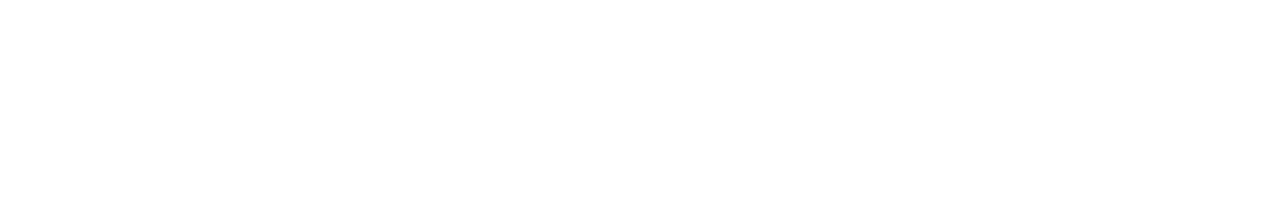
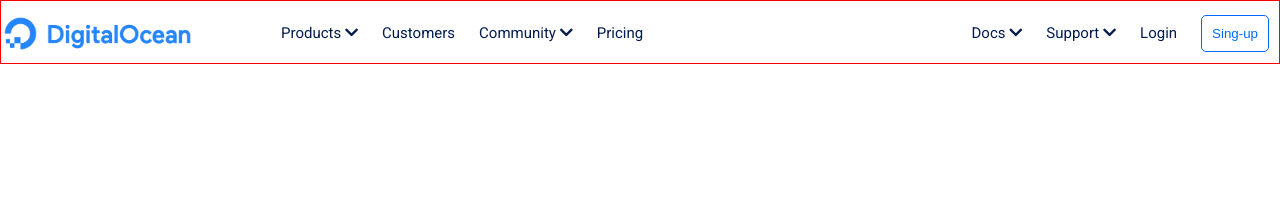
Before and after one commit to MSabbatini98/html-css-digitalocean, a plain HTML site: page index.html in a window 1280 px wide. Drawn offline with nearby package versions, Linux system fonts and the light colour scheme; files that its build step writes are made by us from their sources.

Commit message:
Done header_top
started jumbotron

```diff
--- a/css/header.css
+++ b/css/header.css
@@ -0,0 +1,90 @@
+*{
+    box-sizing: border-box;
+    margin: 0;
+    padding: 0;
+}
+h1{
+    font-size: 58px;
+    color: white;
+}
+header .header_top .central_nav{
+    margin: 0 5%;
+}
+header a{
+    text-decoration: none;
+    color: inherit;
+}
+header .header_top nav,
+header nav ul li,
+header .header_top .logo,
+header .header_top .central_nav,
+header .header_top .right_nav {
+    display: inline-block;
+}
+header .header_top{
+    height: 64px;
+    color: #031c4e;
+    font-family: 'Roboto', sans-serif;
+    text-transform: capitalize;
+    background-color: white;
+        border: 1px solid red;
+}
+header .header_top .logo img{
+    height:65px;
+    width:auto;
+    vertical-align: middle;
+    padding: 15px;
+    padding-left: 2px;
+}
+header .central_nav,
+header .logo {
+    vertical-align: middle;
+    float: left;
+}
+header .right_nav,
+header .hamburger_menu{
+    float: right;
+}
+header nav ul li{
+    font-size: 15px;
+    line-height: 64px;
+    padding: 0 10px;;
+}
+.btn_sing_up{
+    padding:10px;
+    background-color: inherit;
+    border: 1px solid  #006aff;
+    color: #006aff;
+    border-radius: 5px;
+}
+header .hamburger_menu{
+    display: none;
+    line-height: 65px;
+    color: #3a8aff;
+
+    margin-right: 15px;
+}
+
+
+@media screen and (max-width:1023px){
+    body{
+        background-color: rgba(40, 40, 248, 0.564);
+        color: blue;
+    }
+    header .central_nav,
+    header .right_nav{
+        display: none;
+        visibility: hidden;
+    }
+    header .hamburger_menu{
+        display: initial;
+    }
+}
+@media screen and (max-width:768){
+    header{
+        text-align: center;
+    }
+    h1{
+        height: 38px;
+    }
+}
--- a/css/style.css
+++ b/css/style.css
@@ -1,3 +1,33 @@
 @import "header.css";
 @import "main.css";
 @import "footer.css";
+
+/* debugging (if it's grey or green is not formatted) */
+
+/* body{
+    background-color: grey;
+    color: greenyellow;
+        font-family: 'Roboto', sans-serif;
+
+}
+
+.container{
+    width: 1140px;
+    border:1px  lawngreen;
+
+} */
+
+h1{
+    color: white;
+}
+/*
+Fino ai 1024 hamburger menu
+Dai 1024 in su full header_top
+max-width: 1140px;
+max-width: 720px;
+max-width: 480px;
+
+colors:
+h1: white
+h2-h6: #031c4e
+*/
--- a/index.html
+++ b/index.html
@@ -10,12 +10,66 @@
         <!-- Font Awesome -->
         <link rel="stylesheet" href="https://cdnjs.cloudflare.com/ajax/libs/font-awesome/5.15.2/css/all.min.css" integrity="sha512-HK5fgLBL+xu6dm/Ii3z4xhlSUyZgTT9tuc/hSrtw6uzJOvgRr2a9jyxxT1ely+B+xFAmJKVSTbpM/CuL7qxO8w==" crossorigin="anonymous" />
         <!-- File css -->
-        <link rel="stylesheet" href="style.css">
+        <link rel="stylesheet" href="css/style.css">
         <title>DigitalOcean</title>
     </head>
     <body>
         <header>
-
+            <div class="header_top width">
+                <div class="hamburger_menu">
+                    <i class="fas fa-bars"></i>
+                </div>
+                <div class="logo">
+                    <img src="img/logo.png" alt="Logo DigitalOcean">
+                </div>
+                <div class="central_nav">
+                    <nav>
+                        <ul>
+                            <li>
+                                <a href="#products">
+                                    Products <i class="fas fa-chevron-down"></i>
+                                </a>
+                            </li>
+                            <li>
+                                <a href="#customers"> Customers</a>
+                            </li>
+                            <li>
+                                <a href="#community"> Community <i class="fas fa-chevron-down"></i></a>
+                            </li>
+                            <li>
+                                <a href="#pricing"> Pricing </a>
+                            </li>
+                        </ul>
+                    </nav>
+                </div>
+                <div class="right_nav">
+                    <nav>
+                        <ul>
+                            <li>
+                                <a href="#docs">
+                                    Docs <i class="fas fa-chevron-down"></i>
+                                </a>
+                            </li>
+                            <li>
+                                <a href="#support"> Support <i class="fas fa-chevron-down"></i></a>
+                            </li>
+                            <li>
+                                <a href="#login"> Login </a>
+                            </li>
+                            <li>
+                                <button class="btn_sing_up">
+                                    Sing-up
+                                </button>
+                            </li>
+                        </ul>
+                    </nav>
+                </div>
+            </div>
+            <div class="my_jumbotron">
+                <div class="right_jumbo">
+                    <h1> The simplest cloud platform for developers & teams</h1>
+                </div>
+            </div>
         </header>
         <main>
 
```
Also changed, not shown: desktop_view.png (added), mobile_view.png (added), tablet_layout.png (added), 1 other file.
